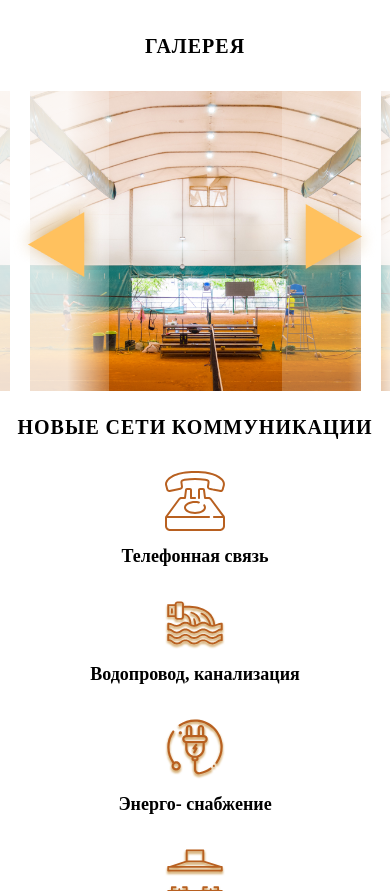
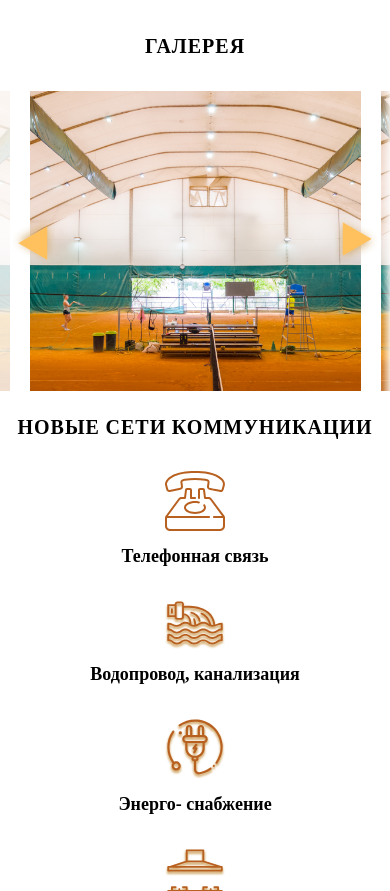
Before and after one commit to RashchukKolya/Gold_key, a website: page src/index.html in a window 390 px wide. Shown: the part 3037-3928 px from the top of the page. Drawn offline with nearby package versions, Linux system fonts and the light colour scheme; files that its build step writes are made by us from their sources; a web font is replaced by a local one.

Commit message:
finished adaptive version

```diff
--- a/src/sass/header.scss
+++ b/src/sass/header.scss
@@ -658,6 +658,9 @@ input{
   top: 0;
   z-index: 1;
   background: linear-gradient(90deg,rgba(255,255,255,.81) 61.66%,rgba(255,255,255,.21) 100%);
+  @media only screen and (max-width: 768px) {
+    width: 20px;
+  }
 }
 
 .gallery::after{
@@ -669,7 +672,10 @@ input{
   right: 0;
   top: 0;
   z-index: 1;
-  background: linear-gradient(90deg,rgba(255,255,255,.21) 61.66%,rgba(255,255,255,.81) 100%)
+  background: linear-gradient(90deg,rgba(255,255,255,.21) 61.66%,rgba(255,255,255,.81) 100%);
+  @media only screen and (max-width: 768px) {
+    width: 20px;
+  }
 }
 
 
@@ -695,6 +701,10 @@ input{
   cursor: pointer;
   user-select: none;
   outline: none;
+  @media only screen and (max-width: 768px) {
+    width: 50px;
+    object-fit: contain;
+  }
 }
 
 .gallery__nav .left{
```
